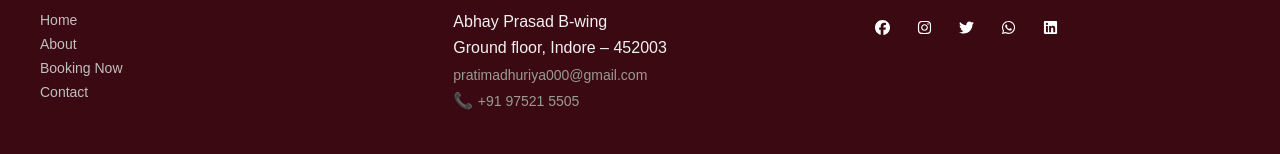
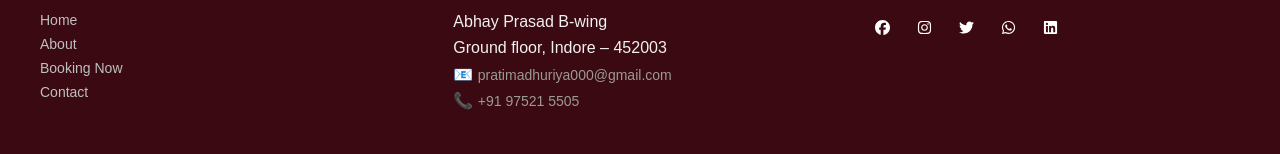
Before and after one commit to PratimaDhooria/room, a React (Create React App) app in the folder UI/: page /contact in a window 1280 px wide. Shown: the part 1052-1206 px from the top of the page. Built offline with nearby package versions, Linux system fonts and the light colour scheme.

Commit message:
Update Footer.js

```diff
--- a/UI/src/Components/FooterComponent/Footer.js
+++ b/UI/src/Components/FooterComponent/Footer.js
@@ -39,11 +39,19 @@ function Footer() {
           <address className="contact-info">
             <p>Abhay Prasad B-wing</p>
             <p>Ground floor, Indore – 452003</p>
-            <p> <a herf="Email:pratimadhuriya000@gmail.com">pratimadhuriya000@gmail.com</a></p>
             <p>
-              📞 <a href="tel:+91975215505">+91 97521 5505</a>
+              📧{" "}
+              <a href="mailto:pratimadhuriya000@gmail.com">
+                pratimadhuriya000@gmail.com
+              </a>
             </p>
-             </address>
+            <p>
+              📞{" "}
+              <a href="tel:+91975215505">
+                +91 97521 5505
+              </a>
+            </p>
+          </address>
         </div>
 
         {/* SOCIAL ICONS */}
```
